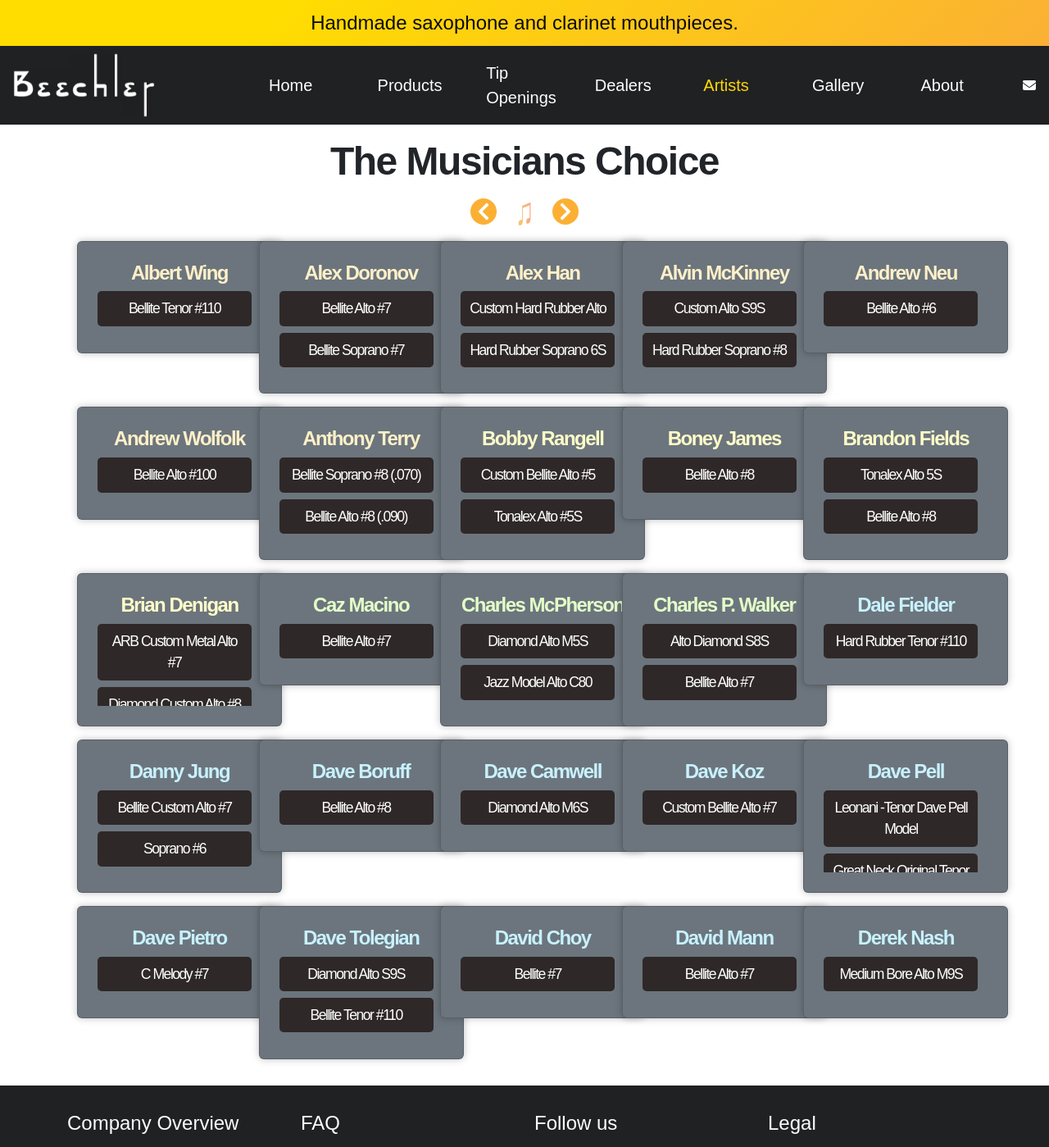
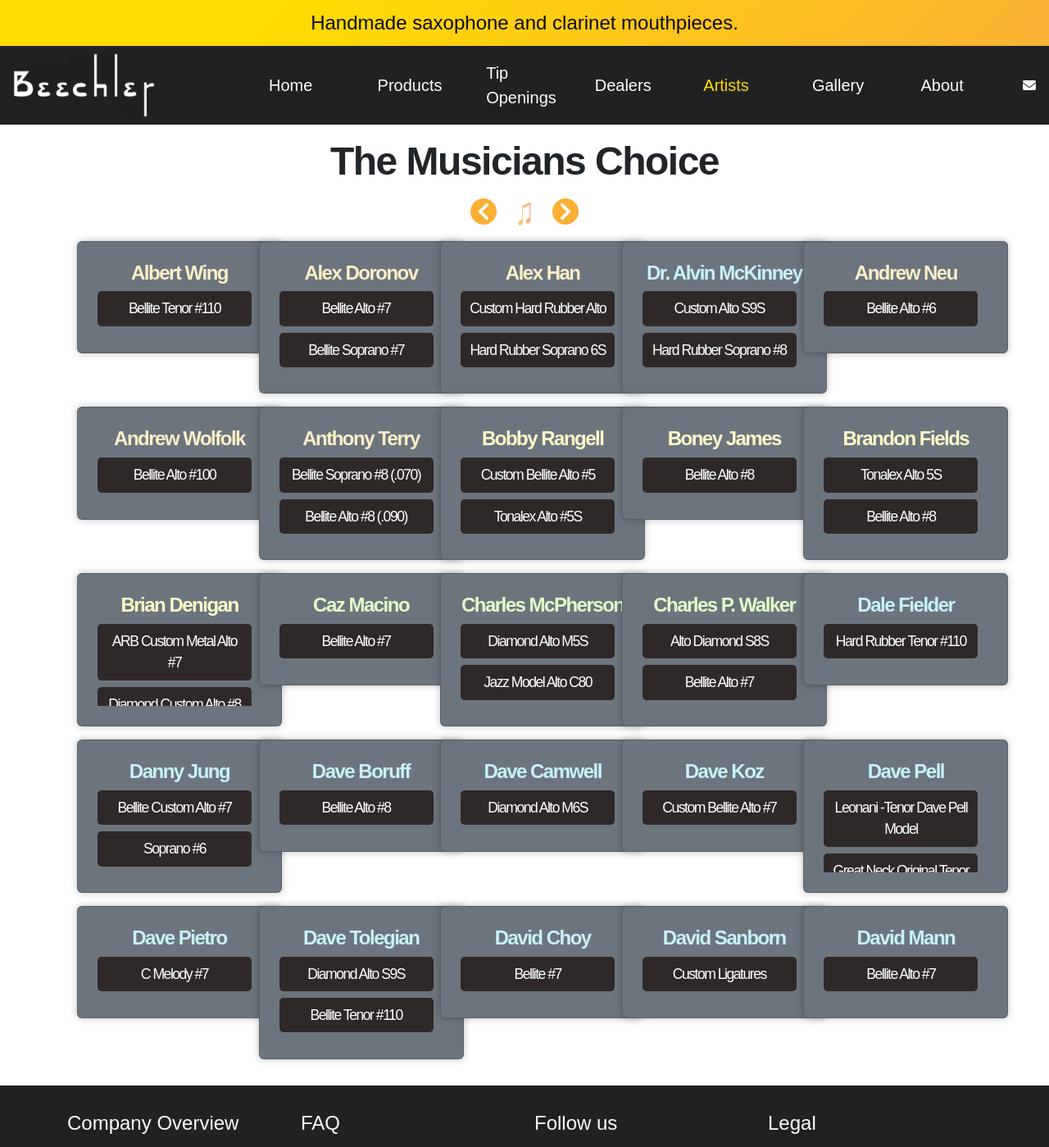
Before and after one commit to s1nghularity/beechler-website, a React (Create React App) app: page /artists in a window 1280 px wide. Shown: the top 1399 px of the page at 82% size. Built offline with nearby package versions, Linux system fonts and the light colour scheme.

Commit message:
Update artist page
Add David Sanborn - Custom Ligatures
Add Dr. to Thom Mason and Alvin McKinney

```diff
--- a/src/components/pages/artists/ArtistData.js
+++ b/src/components/pages/artists/ArtistData.js
@@ -19,7 +19,7 @@ const ArtistData = [
     ],
   },
   {
-    name: "Alvin McKinney",
+    name: "Dr. Alvin McKinney",
     mouthpieces: [
       "Custom Alto S9S",
       "Hard Rubber Soprano #8",
@@ -136,6 +136,10 @@ const ArtistData = [
   {
     name: "David Choy",
     mouthpieces: ["Bellite #7"],
+  },
+  {
+    name: "David Sanborn",
+    mouthpieces: ["Custom Ligatures"],
   },
   {
     name: "David Mann",
@@ -425,7 +429,7 @@ const ArtistData = [
       "Hard Rubber Soprano #6"],
   },
   {
-    name: "Thom Mason",
+    name: "Dr. Thom Mason",
     mouthpieces: [
       "Bellite Alto #7",
       "Bellite Tenor #110",
--- a/src/components/pages/dealers/DealersMap.js
+++ b/src/components/pages/dealers/DealersMap.js
@@ -42,7 +42,6 @@ const DealersMap = () => {
     });
     setFilteredLocations(result);
   }, [search]);
-
 
   const mapRef = useRef(null);
 
@@ -92,7 +91,7 @@ const DealersMap = () => {
         />
         {filteredLocations.map((location, index) => (
           <DealerMarker
-    key={index} // Use the index as the key
+            key={index}
             location={location}
             musicalNoteIcon={musicalNoteIcon}
             handleLocationClick={handleLocationClick}
```
Lines whose indentation alone changed are shown as unchanged.
